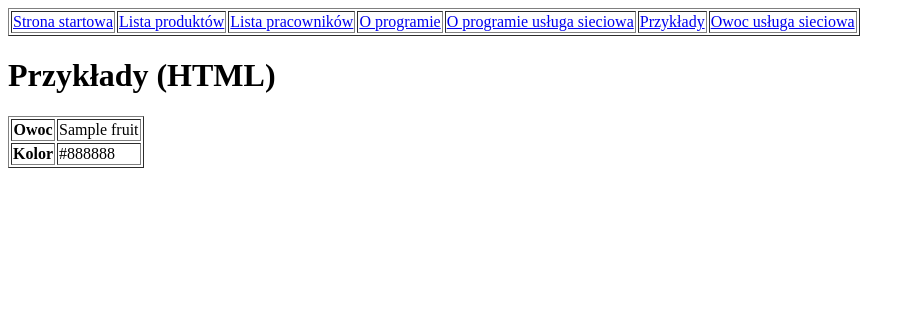
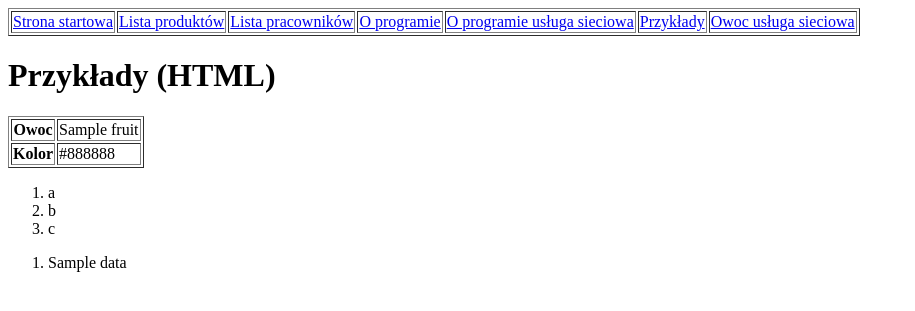
Before and after one commit to andrzejklusiewicz33/python_23012023, a Flask app: template web/templates/examples.html in a window 1280 px wide. Shown: the top 311 px of the page, without its empty margins (0-915 px from the left). Run offline with Flask 2, Linux system fonts and the light colour scheme; the template is opened without the code that fills it: most values are stand-ins (such as "Sample title", 1, 10 or a date in 2020).

Commit message:
zadanie 58

```diff
--- a/web/app.py
+++ b/web/app.py
@@ -14,7 +14,14 @@ def show_products():
 
 @app.route('/show_employees')
 def show_employees():
-    return render_template("show_employees.html")
+    data=[]
+    e1=Employee(1,'Andrzej','Klusiewicz',12345,"programmer z zawodu i pasji")
+    data.append(e1)
+    e2=Employee(2,'Marian','Paździoch',8000,"Programista Front-End")
+    data.append(e2)
+    e3=Employee(3,'Babka','Kiepska',10000,"Babka dawaj rentę!")
+    data.append(e3)
+    return render_template("show_employees.html",employees=data)
 
 @app.route('/about')
 def about():
@@ -31,7 +38,8 @@ def fruit_json():
 
 @app.route('/examples')
 def examples():
-    return render_template("examples.html",fruit=Fruit())
+    data=['python','java','javascript','R']
+    return render_template("examples.html",fruit=Fruit(),data=data)
 
 # @app.route('/examples')
 # def examples():
@@ -55,6 +63,11 @@ if __name__ == '__main__':
 #zaktualizuj kod w taki sposób by wyświetlane były dane z przekazanego obiektu
 #57. Dodaj usługę sieciową która zwróci zserializowaną postać obiektu klasy Author
 
+#58. Stwórz w domain.py klasę Product która będzie reprezentowała encje produktu. Przekaż z kontrolera (w app.py)
+#kilka przykładowych obiektów tej klasy do widoku /show_products
+#Na poziomie widoku wydrukuj te dane w postaci tabelki (ale bez pol description i stock)
+
+
 #Flask,Django,FastApi, Pyramid
 #uWSGI
 #https://www.pythonanywhere.com/
--- a/web/templates/examples.html
+++ b/web/templates/examples.html
@@ -11,5 +11,18 @@
     <tr><th>Owoc</th><td>{{ fruit.name }}</td></tr>
     <tr><th>Kolor</th><td>{{ fruit.color }}</td></tr>
 </Table>
+
+<ol>
+    <li>a</li>
+    <li>b</li>
+    <li>c</li>
+</ol>
+
+<ol>
+    {% for d in data %}
+        <li>{{ d }}</li>
+    {% endfor %}
+</ol>
+
 </body>
 </html>
--- a/web/templates/show_employees.html
+++ b/web/templates/show_employees.html
@@ -7,5 +7,11 @@
 <body>
 {% include 'menu.html' %}
 <h1>Lista pracowników (HTML)</h1>
+<table border="1">
+    <tr><th>Numer pracownika</th><th>Imię</th><th>Nazwisko</th><th>Akcje</th></tr>
+    {% for e in employees %}
+        <tr><td>{{ e.employee_id }}</td><td>{{ e.first_name }}</td><td>{{ e.last_name }}</td><td>---</td></tr>
+    {% endfor %}
+</table>
 </body>
 </html>
```
Also changed, not shown: web/domain.py (+11 -0 lines).
